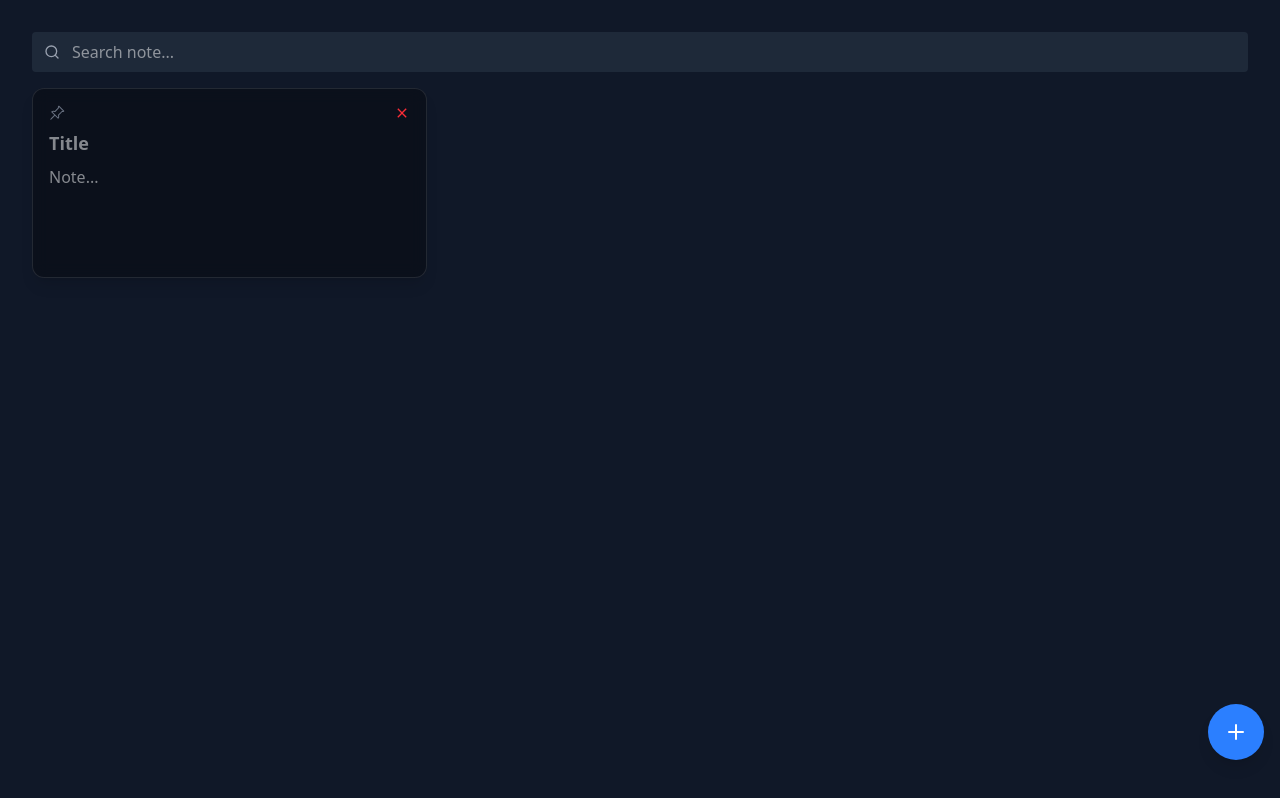
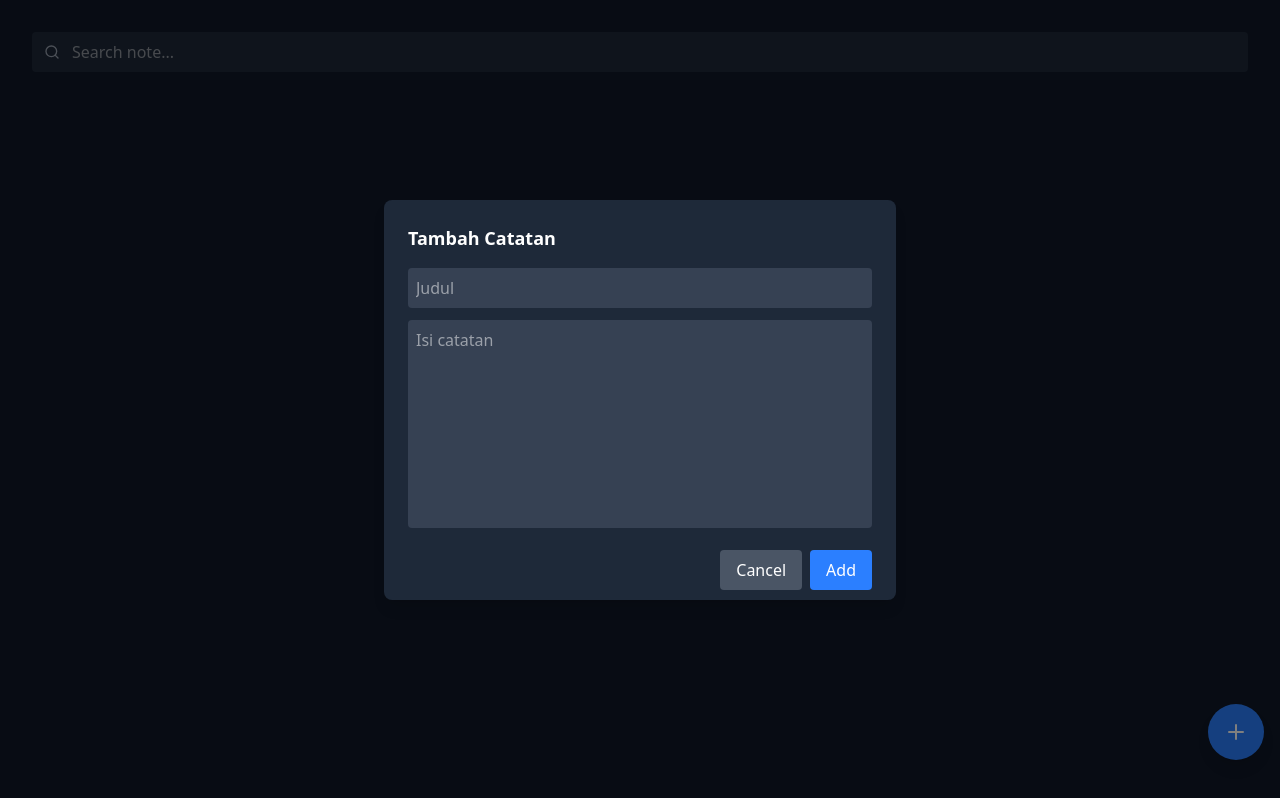
Before and after one commit to dejuliansr/notepad-app, a React (Vite) app: page / in a window 1280 px wide. Both pictures are taken after a click on the button 1236 px from the left and 732 px from the top of the page. Built offline with nearby package versions, Linux system fonts and the light colour scheme.

Commit message:
modal implementation for adding and editing notes

```diff
--- a/src/App.tsx
+++ b/src/App.tsx
@@ -7,11 +7,19 @@ import {
 import NoteCard from './components/NoteCard';
 import AddButton from './components/AddButton';
 import SearchBar from './components/SearchBar';
+import NoteModal from './components/NoteModal';
 
 function App() {
   const [notes, setNotes] = useState<Note[]>([]);
   const [searchTerm, setSearchTerm] = useState('');
   const [isInitialized, setIsInitialized] = useState(false);
+  const [isModalOpen, setIsModalOpen] = useState(false);
+  const [modalMode, setModalMode] = useState<
+    'add' | 'edit'
+  >('add');
+  const [activeNote, setActiveNote] = useState<
+    Note | undefined
+  >(undefined);
 
   useEffect(() => {
     const loadedNotes = getNotes();
@@ -25,24 +33,42 @@ function App() {
     }
   }, [notes, isInitialized]);
 
-  const addNote = () => {
-    const newNote: Note = {
-      id: Date.now(),
-      title: '',
-      content: '',
-      isPinned: false,
-    };
-    setNotes([newNote, ...notes]);
+  const handleAddClick = () => {
+    setModalMode('add');
+    setActiveNote(undefined);
+    setIsModalOpen(true);
   };
 
-  const updateNote = (updated: Note) => {
-    setNotes(
-      notes.map((n) => (n.id === updated.id ? updated : n))
-    );
+  const handleEditClick = (note: Note) => {
+    setModalMode('edit');
+    setActiveNote(note);
+    setIsModalOpen(true);
   };
 
+  const handleSaveNote = (note: Note) => {
+    if (modalMode === 'add') {
+      setNotes([note, ...notes]);
+    } else {
+      setNotes(
+        notes.map((n) => (n.id === note.id ? note : n))
+      );
+    }
+  };
+
+  const [deletingNoteIds, setDeletingNoteIds] = useState<
+    number[]
+  >([]);
   const deleteNote = (id: number) => {
-    setNotes(notes.filter((n) => n.id !== id));
+    setDeletingNoteIds((prev) => [...prev, id]);
+
+    setTimeout(() => {
+      setNotes((prevNotes) =>
+        prevNotes.filter((n) => n.id !== id)
+      );
+      setDeletingNoteIds((prev) =>
+        prev.filter((noteId) => noteId !== id)
+      );
+    }, 300); // durasi animasi (ms)
   };
 
   const togglePin = (id: number) => {
@@ -68,6 +94,15 @@ function App() {
       if (!a.isPinned && b.isPinned) return 1;
       return 0;
     });
+  const [isClosingModal, setIsClosingModal] =
+    useState(false);
+  const handleCloseModal = () => {
+    setIsClosingModal(true);
+    setTimeout(() => {
+      setIsModalOpen(false);
+      setIsClosingModal(false);
+    }, 300); // sesuaikan dengan durasi animasi
+  };
 
   return (
     <>
@@ -83,7 +118,10 @@ function App() {
               <NoteCard
                 key={note.id}
                 note={note}
-                onEdit={updateNote}
+                isDeleting={deletingNoteIds.includes(
+                  note.id
+                )}
+                onEditClick={handleEditClick}
                 onDelete={deleteNote}
                 onTogglePin={togglePin}
               />
@@ -91,10 +129,20 @@ function App() {
           </div>
 
           <div className="fixed bottom-10 inset-x-0 flex justify-end max-w-7xl mx-auto px-4">
-            <AddButton onClick={addNote} />
+            <AddButton onClick={handleAddClick} />
           </div>
         </div>
       </div>
+
+      {isModalOpen && (
+        <NoteModal
+          mode={modalMode}
+          note={activeNote}
+          onSave={handleSaveNote}
+          onClose={handleCloseModal}
+          isClosing={isClosingModal}
+        />
+      )}
     </>
   );
 }
--- a/src/components/AddNoteModal.tsx
+++ /dev/null
@@ -1,62 +0,0 @@
-import { useState } from 'react';
-
-interface AddNoteModalProps {
-  onAdd: (title: string, content: string) => void;
-  onClose: () => void;
-}
-
-const AddNoteModal = ({
-  onAdd,
-  onClose,
-}: AddNoteModalProps) => {
-  const [title, setTitle] = useState('');
-  const [content, setContent] = useState('');
-
-  const handleAdd = () => {
-    if (title.trim() || content.trim()) {
-      onAdd(title, content);
-      onClose();
-    }
-  };
-
-  return (
-    <>
-      <div className="fixed inset-0 z-50 flex items-center justify-center bg-black/50">
-        <div className="bg-gray-800 p-6 rounded-lg w-full max-w-lg shadow-lg">
-          <h2 className="text-lg font-bold mb-4 text-white">
-            Tambah Catatan
-          </h2>
-          <input
-            type="text"
-            placeholder="Judul"
-            className="w-full p-2 mb-3 rounded border border-gray-300 bg-gray-700 text-white"
-            value={title}
-            onChange={(e) => setTitle(e.target.value)}
-          />
-          <textarea
-            placeholder="Isi catatan"
-            className="w-full p-2 mb-4 rounded border border-gray-300 bg-gray-700 text-white resize-none h-24"
-            value={content}
-            onChange={(e) => setContent(e.target.value)}
-          />
-          <div className="flex justify-end space-x-2">
-            <button
-              onClick={onClose}
-              className="px-4 py-2 bg-gray-600 text-white rounded hover:bg-gray-400"
-            >
-              Cancel
-            </button>
-            <button
-              onClick={handleAdd}
-              className="px-4 py-2 bg-blue-500 text-white rounded hover:bg-blue-600"
-            >
-              Add
-            </button>
-          </div>
-        </div>
-      </div>
-    </>
-  );
-};
-
-export default AddNoteModal;
--- a/src/components/NoteCard.tsx
+++ b/src/components/NoteCard.tsx
@@ -4,50 +4,56 @@ import { MdClose } from 'react-icons/md';
 
 interface NoteCardProps {
   note: Note;
-  onEdit: (n: Note) => void;
+  isDeleting?: boolean;
+  onEditClick: (note: Note) => void;
   onDelete: (id: number) => void;
   onTogglePin: (id: number) => void;
 }
 
 const NoteCard = ({
   note,
-  onEdit,
+  isDeleting,
+  onEditClick,
   onDelete,
   onTogglePin,
 }: NoteCardProps) => {
   return (
     <>
-      <div className="p-4 rounded-xl shadow-lg backdrop-blur-sm bg-black/30 border border-white/10 flex flex-col">
+      <div
+        className={`p-4 rounded-xl shadow-lg backdrop-blur-sm bg-black/30 border border-white/10 flex flex-col cursor-pointer transition-transform duration-300 ${
+          isDeleting ? 'scale-out' : 'scale-in'
+        }`}
+        onClick={() => onEditClick(note)}
+      >
         <div className="flex justify-between items-center mb-2">
-          <button onClick={() => onTogglePin(note.id)}>
+          <button
+            onClick={(e) => {
+              e.stopPropagation();
+              onTogglePin(note.id);
+            }}
+          >
             {note.isPinned ? (
-              <BsPinFill className="text-yellow-500" />
+              <BsPinFill className="h-5 w-5 text-yellow-500 hover:text-gray-500 cursor-pointer" />
             ) : (
-              <BsPinAngle className="text-gray-500" />
+              <BsPinAngle className="h-5 w-5 text-gray-500 hover:text-yellow-500 cursor-pointer" />
             )}
           </button>
 
-          <button onClick={() => onDelete(note.id)}>
-            <MdClose className="text-red-500" />
+          <button
+            onClick={(e) => {
+              e.stopPropagation();
+              onDelete(note.id);
+            }}
+          >
+            <MdClose className="h-5 w-5 text-gray-500 hover:text-red-500 cursor-pointer" />
           </button>
         </div>
-        <input
-          type="text"
-          value={note.title}
-          onChange={(e) =>
-            onEdit({ ...note, title: e.target.value })
-          }
-          placeholder="Title"
-          className="bg-transparent font-bold text-lg w-full outline-none"
-        />
-        <textarea
-          value={note.content}
-          onChange={(e) =>
-            onEdit({ ...note, content: e.target.value })
-          }
-          placeholder="Note..."
-          className="bg-transparent mt-2 w-full h-24 outline-none resize-none"
-        />
+        <h3 className="font-bold text-lg">
+          {note.title || 'Tanpa Judul'}
+        </h3>
+        <p className="mt-2 text-sm line-clamp-3">
+          {note.content || '...'}
+        </p>
       </div>
     </>
   );
--- /dev/null
+++ b/src/components/NoteModal.tsx
@@ -0,0 +1,98 @@
+import { useEffect, useState } from 'react';
+import type { Note } from '../utils/storage';
+
+interface NoteModalProps {
+  mode: 'add' | 'edit';
+  note?: Note;
+  onSave: (note: Note) => void;
+  onClose: () => void;
+  isClosing: boolean;
+}
+
+const NoteModal = ({
+  mode,
+  note,
+  onSave,
+  onClose,
+  isClosing,
+}: NoteModalProps) => {
+  const [title, setTitle] = useState('');
+  const [content, setContent] = useState('');
+
+  useEffect(() => {
+    if (note) {
+      setTitle(note.title);
+      setContent(note.content);
+    } else {
+      setTitle('');
+      setContent('');
+    }
+  }, [note]);
+
+  const handleSave = () => {
+    if (title.trim() || content.trim()) {
+      const updatedNote: Note = {
+        ...note!,
+        title,
+        content,
+      };
+      onSave(
+        mode === 'add'
+          ? {
+              ...updatedNote,
+              id: Date.now(),
+              isPinned: false,
+            }
+          : updatedNote
+      );
+      onClose();
+    }
+  };
+
+  return (
+    <>
+      <div className="fixed inset-0 z-50 flex items-center justify-center bg-black/50 px-4">
+        <div
+          className={`bg-gray-800 p-6 rounded-lg w-full h-2/4 max-w-lg shadow-lg transition-transform duration-300 ${
+            isClosing ? 'scale-out' : 'scale-in'
+          }`}
+        >
+          <h2 className="text-lg font-bold mb-4 text-white">
+            {mode === 'add'
+              ? 'Tambah Catatan'
+              : 'Edit Catatan'}
+          </h2>
+          <input
+            type="text"
+            placeholder="Judul"
+            className="w-full p-2 mb-3 rounded border border-gray-300 bg-gray-700 text-white border-none outline-none focus:outline-none focus:ring-0"
+            value={title}
+            onChange={(e) => setTitle(e.target.value)}
+          />
+          <textarea
+            placeholder="Isi catatan"
+            className="w-full p-2 mb-4 rounded border border-gray-300 bg-gray-700 text-white resize-none h-52 border-none outline-none focus:outline-none focus:ring-0"
+            value={content}
+            onChange={(e) => setContent(e.target.value)}
+          />
+          <div className="flex justify-end space-x-2">
+            <button
+              onClick={onClose}
+              className="px-4 py-2 bg-gray-600 text-white rounded hover:bg-gray-400 cursor-pointer"
+            >
+              Cancel
+            </button>
+            <button
+              onClick={handleSave}
+              className="px-4 py-2 bg-blue-500 text-white rounded hover:bg-blue-600 cursor-pointer"
+            >
+              {mode === 'add' ? 'Add' : 'Save'}
+            </button>
+          </div>
+        </div>
+      </div>
+    </>
+  );
+};
+
+export default NoteModal;
--- a/src/index.css
+++ b/src/index.css
@@ -1 +1,32 @@
 @import "tailwindcss";
+
+/* animations.css */
+@keyframes scale-in {
+  0% {
+    transform: scale(0.9);
+    opacity: 0;
+  }
+  100% {
+    transform: scale(1);
+    opacity: 1;
+  }
+}
+
+@keyframes scale-out {
+  0% {
+    transform: scale(1);
+    opacity: 1;
+  }
+  100% {
+    transform: scale(0.9);
+    opacity: 0;
+  }
+}
+
+.scale-in {
+  animation: scale-in 0.2s ease-out forwards;
+}
+
+.scale-out {
+  animation: scale-out 0.15s ease-in forwards;
+}
```
